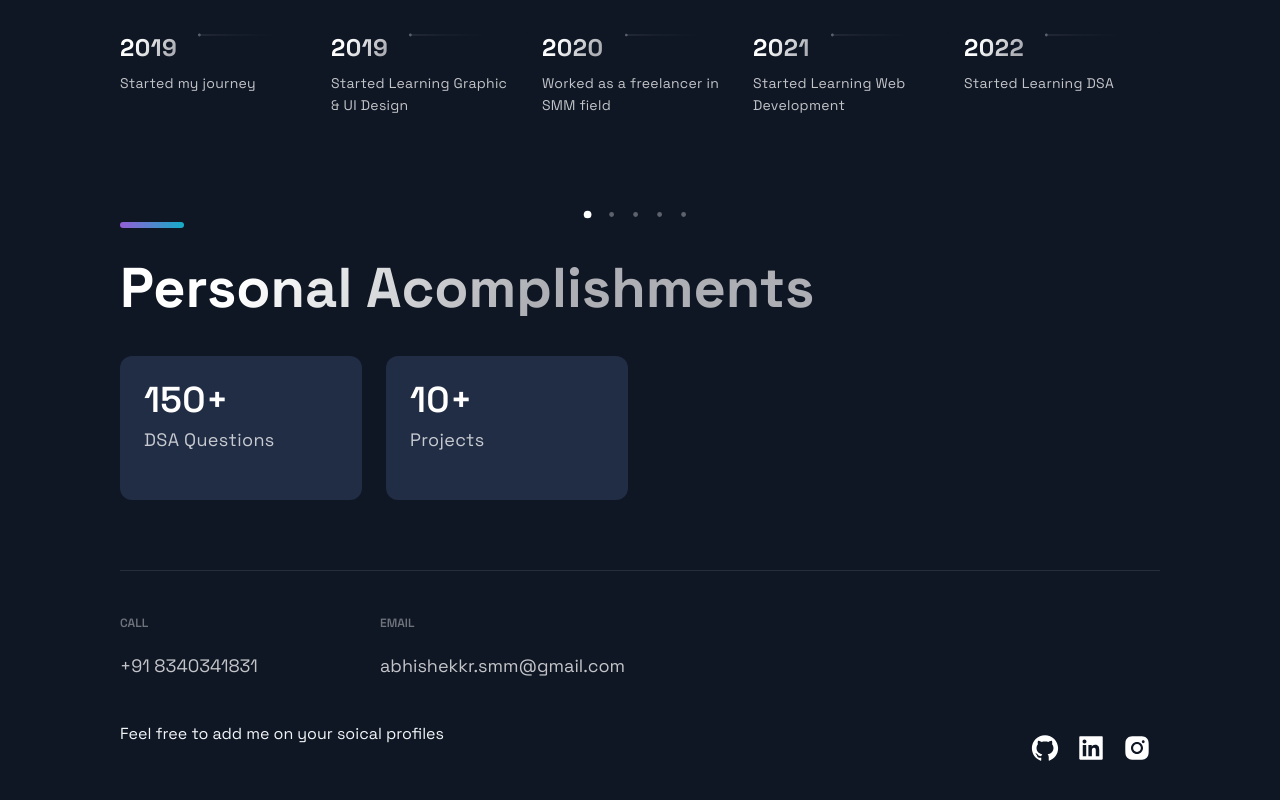
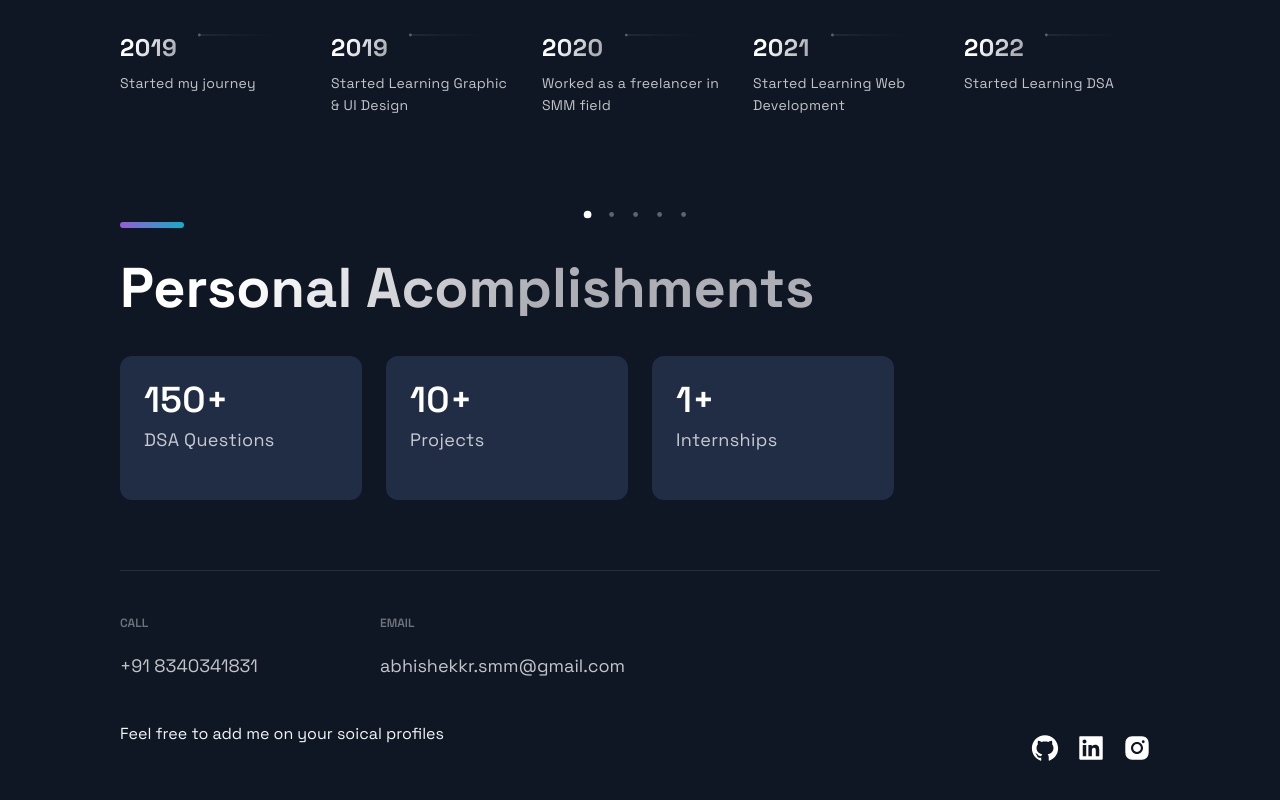
Before and after one commit to abhishekk7r/portfolio, a Next.js app: page /portfolio/ in a window 1280 px wide. Shown: the part 2960-3760 px from the top of the page. Built offline with nearby package versions, Linux system fonts and the light colour scheme.

Commit message:
Update Acomplishments.js
Added the Internship section

```diff
--- a/src/components/Acomplishments/Acomplishments.js
+++ b/src/components/Acomplishments/Acomplishments.js
@@ -6,6 +6,7 @@ import { Box, Boxes, BoxNum, BoxText } from './AcomplishmentsStyles';
 const data = [
   { number: 150, text: 'DSA Questions'},
   { number: 10, text: 'Projects', },
+  { number: 1, text: 'Internships'}
 ];
 
 const Acomplishments = () => (
```
